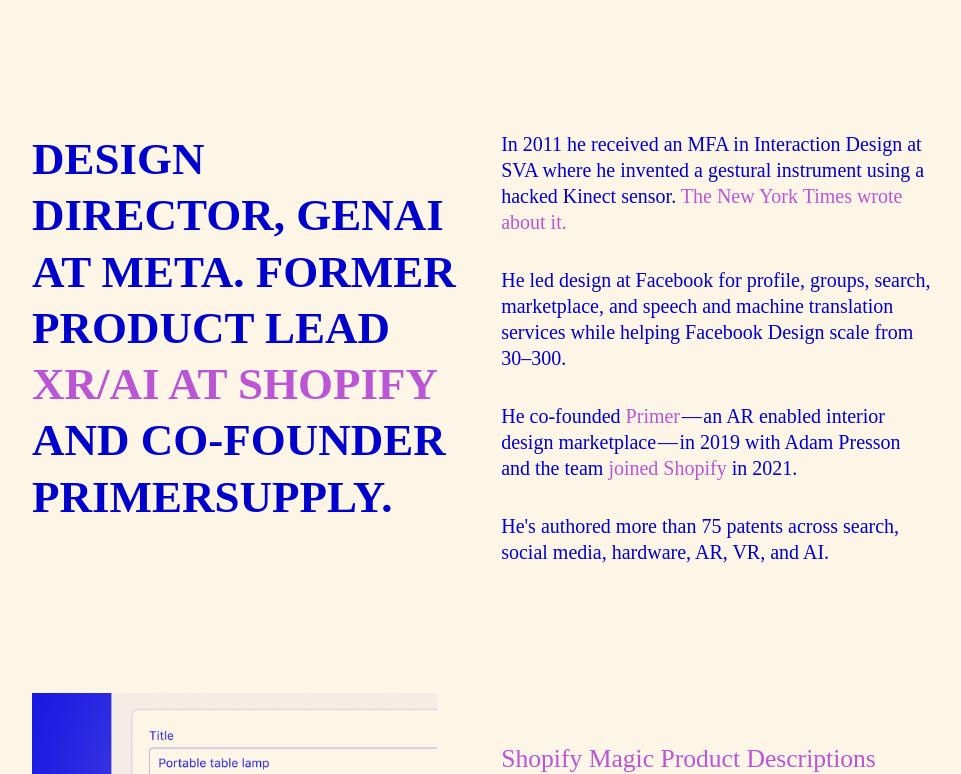
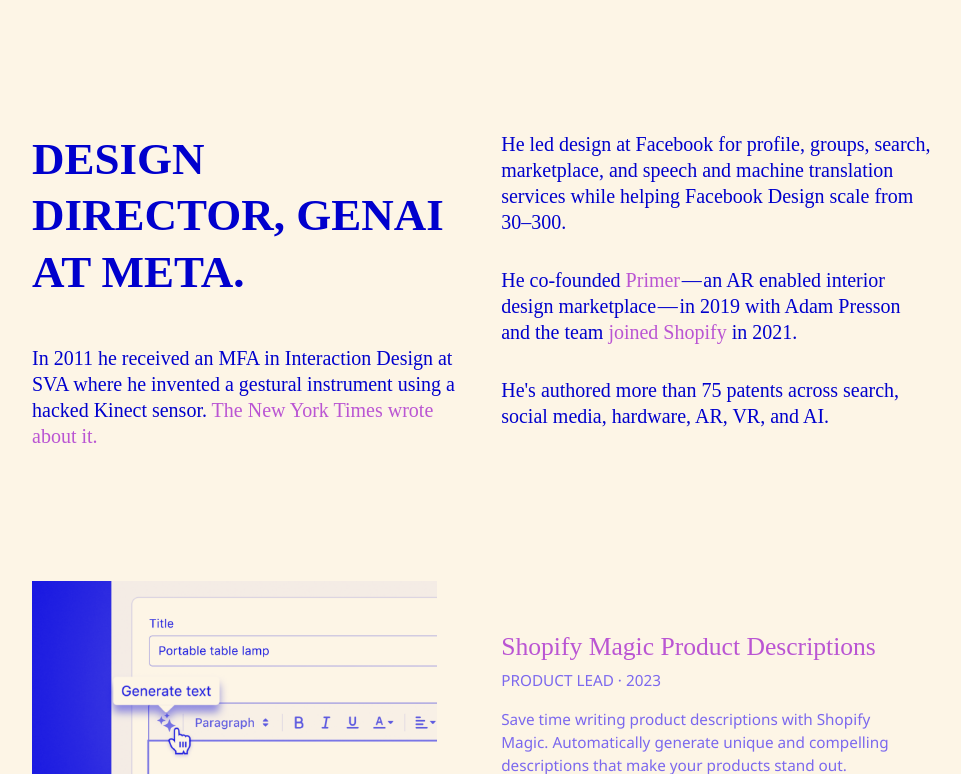
Before and after one commit to strangenative/strangenative.github.io, a Jekyll site: the page built from index.md, in a window 1280 px wide and 900 px high, scrolled down 778 px, cut to the strip 126-900 px from the top of the window. Shown: the whole strip, without its empty margins (58-1019 px from the left). Built offline with Jekyll 4.4.1, drawn with Linux system fonts in a browser that asks for light colours; some web fonts are replaced.

Commit message:
Title change

```diff
--- a/index.md
+++ b/index.md
@@ -7,7 +7,7 @@ layout: home
 </div>
 
 <div id ="panel2">
-  <h2>Design Director, GenAI at Meta. Former product lead <a href="https://shopify.github.io/spatial-commerce-projects/">XR/AI at Shopify</a> and co-founder primersupply.</h2>
+  <h2>Design Director, GenAI at Meta.</h2>
 
   <p>In 2011 he received an MFA in Interaction Design at SVA where he invented a gestural instrument using a hacked Kinect sensor. <a href="https://www.nytimes.com/2011/07/21/technology/personaltech/kinect-hacking-finds-a-wider-crowd.html">The New York Times wrote about it.</a></p>
 
```
